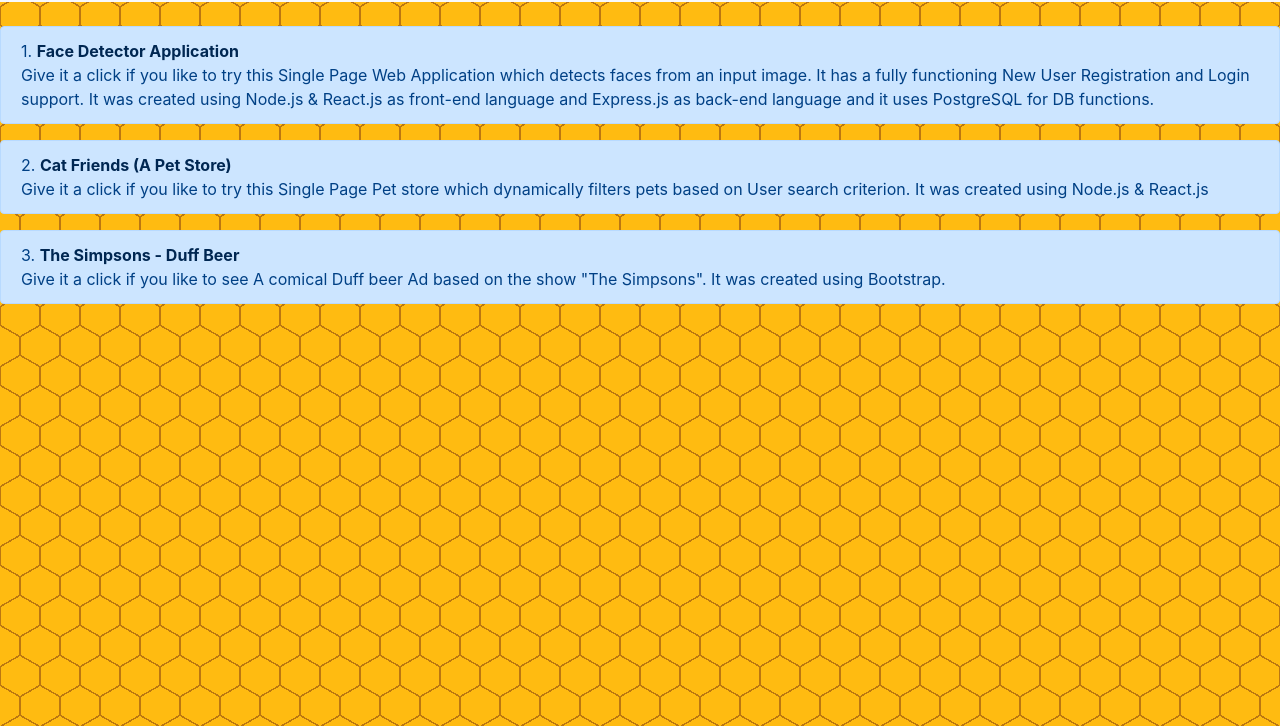
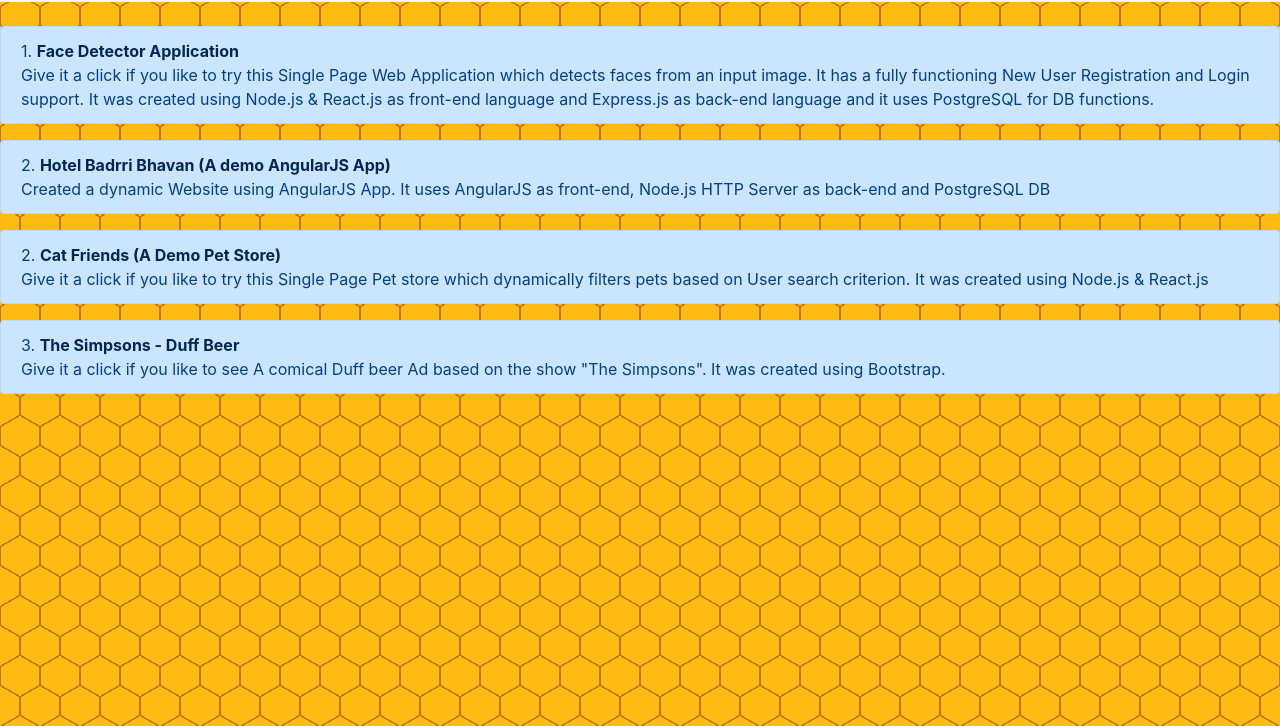
Before and after one commit to Badrri-Narayanan/Badrri-Narayanan.github.io, a website: page index.html in a window 1280 px wide. Shown: the part 74-800 px from the top of the page. Drawn offline with nearby package versions, Linux system fonts and the light colour scheme; a web font is replaced by a local one.

Commit message:
adding link to new AngularJS App to home page

```diff
--- a/index.html
+++ b/index.html
@@ -35,6 +35,7 @@
 				</a>
 			<div class="dropdown-menu" aria-labelledby="navbarDropdown">
 			  <a class="dropdown-item" href="https://facedetector-frondend.herokuapp.com/">Face Detector</a>
+			  <a class="dropdown-item" href="https://badrri-narayanan.github.io/restaurant-menu/">Hotel Badrri Bhavan</a>
 			  <a class="dropdown-item" href="https://badrri-narayanan.github.io/petstore/">Pet Store</a>
 			  <a class="dropdown-item" href="duff.html">Duff Beer</a
 			</div>
@@ -48,7 +49,12 @@
 	</div>
 
 	<div class="alert alert-primary" role="alert">
-		2. <a href="https://badrri-narayanan.github.io/petstore/" class="alert-link">Cat Friends (A Pet Store)</a>
+		2. <a href="https://badrri-narayanan.github.io/restaurant-menu/" class="alert-link">Hotel Badrri Bhavan (A demo AngularJS App)</a>
+		<br/>Created a dynamic Website using AngularJS App. It uses AngularJS as front-end, Node.js HTTP Server as back-end and PostgreSQL DB
+	</div>
+
+	<div class="alert alert-primary" role="alert">
+		2. <a href="https://badrri-narayanan.github.io/petstore/" class="alert-link">Cat Friends (A Demo Pet Store)</a>
 		<br/>Give it a click if you like to try this Single Page Pet store which dynamically filters pets based on User search criterion. It was created using Node.js & React.js
 	</div>
 
```
